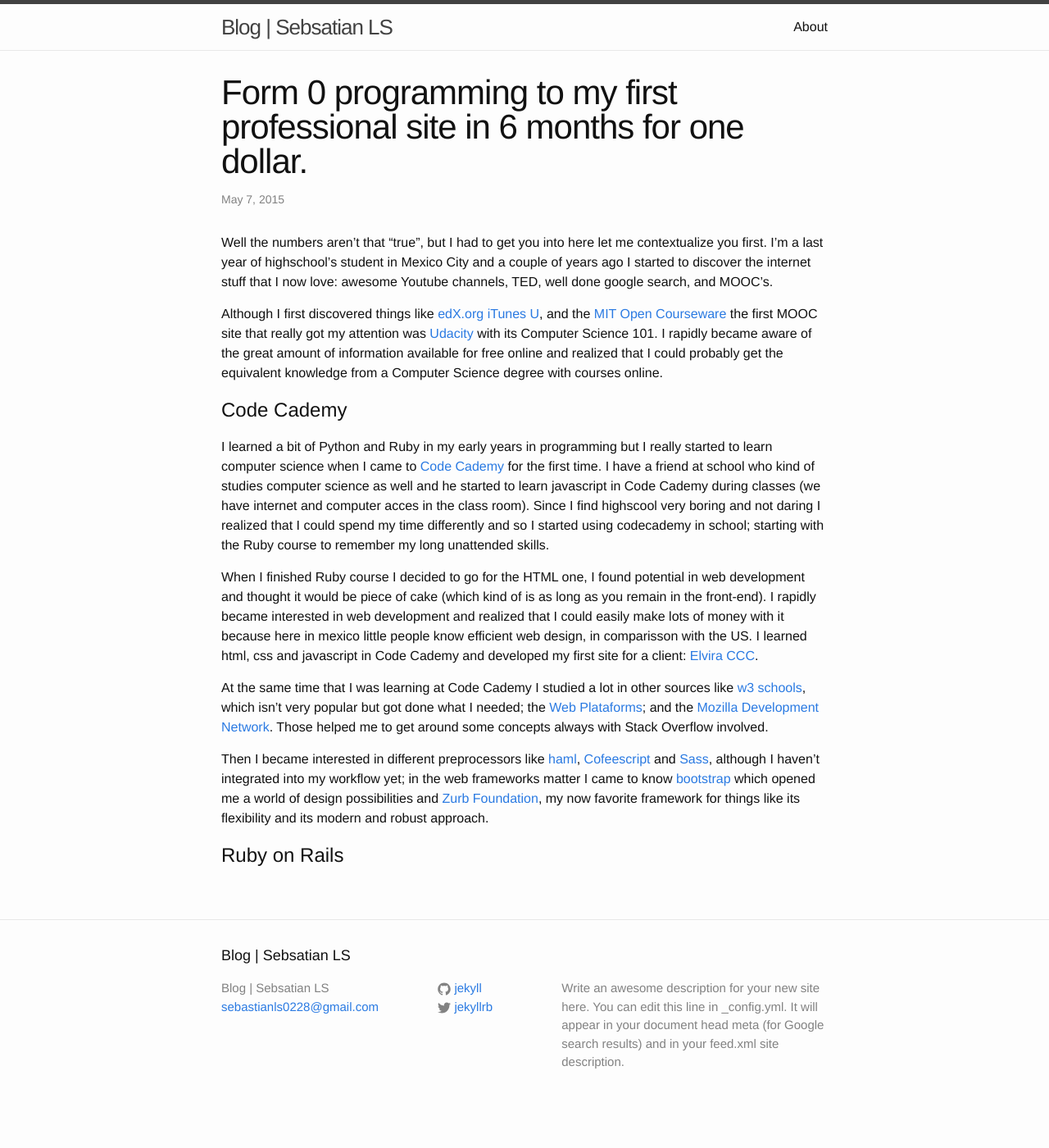
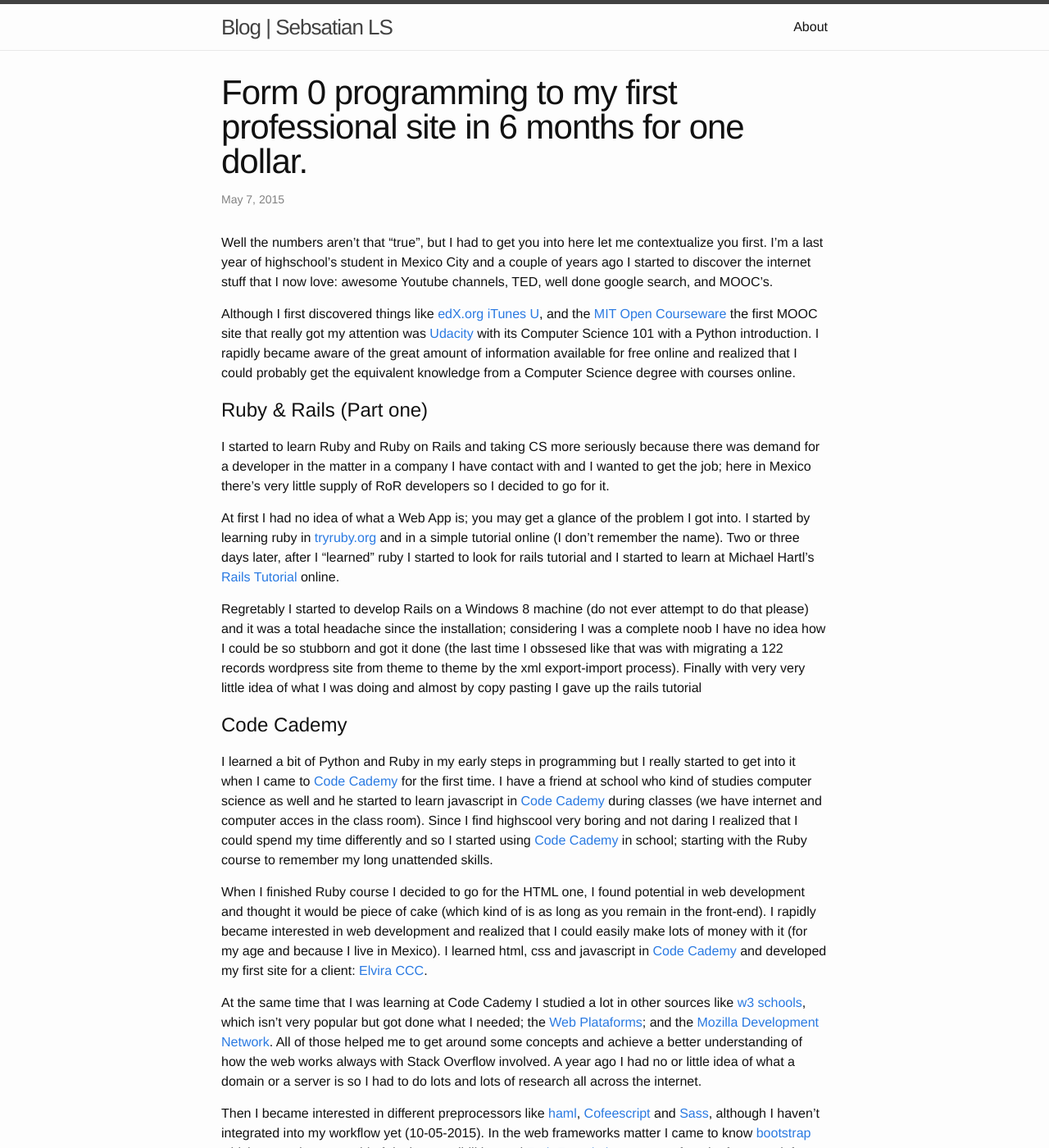
Before and after one commit to sebastian9/proyectos, a Jekyll site: the page built from _posts/2015-05-07-my-carreer.markdown, in a window 1280 px wide and 1400 px high. Shown: the whole window at 82% size. Built offline with Jekyll 4.4.1, drawn with Linux system fonts in a browser that asks for light colours.

Commit message:
Update 2015-05-07-my-carreer.markdown

```diff
--- a/_posts/2015-05-07-my-carreer.markdown
+++ b/_posts/2015-05-07-my-carreer.markdown
@@ -5,16 +5,22 @@
 
 Well the numbers aren't that "true", but I had to get you into here let me contextualize you first. I'm a last year of highschool's student in Mexico City and a couple of years ago I started to discover the internet stuff that I now love: awesome Youtube channels, TED, well done google search, and MOOC's.
 
-Although I first discovered things like [edX.org](http://edx.org) [iTunes U](http://www.apple.com/education/ipad/itunes-u/), and the [MIT Open Courseware](http://ocw.mit.edu/index.htm) the first MOOC site that really got my attention was [Udacity](http://udacity.com) with its Computer Science 101. I rapidly became aware of the great amount of information available for free online and realized that I could probably get the equivalent knowledge from a Computer Science degree with courses online.
+Although I first discovered things like [edX.org](http://edx.org) [iTunes U](http://www.apple.com/education/ipad/itunes-u/), and the [MIT Open Courseware](http://ocw.mit.edu/index.htm) the first MOOC site that really got my attention was [Udacity](http://udacity.com) with its Computer Science 101 with a Python introduction. I rapidly became aware of the great amount of information available for free online and realized that I could probably get the equivalent knowledge from a Computer Science degree with courses online.
+
+# Ruby & Rails (Part one)
+
+I started to learn Ruby and Ruby on Rails and taking CS more seriously because there was demand for a developer in the matter in a company I have contact with and I wanted to get the job; here in Mexico there's very little supply of RoR developers so I decided to go for it.
+
+At first I had no idea of what a Web App is; you may get a glance of the problem I got into. I started by learning ruby in [tryruby.org](http://tryruby.org) and in a simple tutorial online (I don't remember the name). Two or three days later, after I "learned" ruby I started to look for rails tutorial and I started to learn at Michael Hartl's [Rails Tutorial](http://railstutorial.org/book) online.
+
+Regretably I started to develop Rails on a Windows 8 machine (do not ever attempt to do that please) and it was a total headache since the installation; considering I was a complete noob I have no idea how I could be so stubborn and got it done (the last time I obssesed like that was with migrating a 122 records wordpress site from theme to theme by the xml export-import process). Finally with very very little idea of what I was doing and almost by copy pasting I gave up the rails tutorial
 
 # Code Cademy
 
-I learned a bit of Python and Ruby in my early years in programming but I really started to learn computer science when I came to [Code Cademy](https://codecaedemy.com) for the first time. I have a friend at school who kind of studies computer science as well and he started to learn javascript in Code Cademy during classes (we have internet and computer acces in the class room). Since I find highscool very boring and not daring I realized that I could spend my time differently and so I started using codecademy in school; starting with the Ruby course to remember my long unattended skills.
+I learned a bit of Python and Ruby in my early steps in programming but I really started to get into it when I came to [Code Cademy](https://codecaedemy.com) for the first time. I have a friend at school who kind of studies computer science as well and he started to learn javascript in [Code Cademy](https://codecaedemy.com) during classes (we have internet and computer acces in the class room). Since I find highscool very boring and not daring I realized that I could spend my time differently and so I started using [Code Cademy](https://codecaedemy.com) in school; starting with the Ruby course to remember my long unattended skills.
 
-When I finished Ruby course I decided to go for the HTML one, I found potential in web development and thought it would be piece of cake (which kind of  is as long as you remain in the front-end). I rapidly became interested in web development and realized that I could easily make lots of money with it because here in mexico little people know efficient web design, in comparisson with the US. I  learned html, css and javascript in  Code Cademy and developed my first site for a client: [Elvira CCC](http://elviraccc.com).
+When I finished Ruby course I decided to go for the HTML one, I found potential in web development and thought it would be piece of cake (which kind of  is as long as you remain in the front-end). I rapidly became interested in web development and realized that I could easily make lots of money with it (for my age and because I live in Mexico). I  learned html, css and javascript in  [Code Cademy](https://codecaedemy.com) and developed my first site for a client: [Elvira CCC](http://elviraccc.com).
 
-At the same time that I was learning at Code Cademy I studied a lot in other sources like [w3 schools](http://w3schools.com), which isn't very popular but got done what I needed; the [Web Plataforms](www.webplataforms.org);  and the [Mozilla Development Network](http://ocw.mit.edu/index.htm). Those helped me to get around some concepts always with Stack Overflow involved.
+At the same time that I was learning at Code Cademy I studied a lot in other sources like [w3 schools](http://w3schools.com), which isn't very popular but got done what I needed; the [Web Plataforms](www.webplataforms.org);  and the [Mozilla Development Network](http://ocw.mit.edu/index.htm). All of those helped me to get around some concepts and achieve a better understanding of how the web works always with Stack Overflow involved. A year ago I had no or little idea of what a domain or a server is so I had to do lots and lots  of research all across the internet.
 
-Then I became interested in different preprocessors like [haml](http://http://haml.info), [Cofeescript](http://coffeescript.org) and [Sass](http://sass-lang.org), although I haven't integrated into my workflow yet; in the web frameworks matter  I came to know [bootstrap](http://getbootstrap.com) which opened me a world of design possibilities and [Zurb Foundation](http://foundation.zurb.com), my now favorite framework for things like its flexibility and its modern and robust approach.
-
-# Ruby on Rails
+Then I became interested in different preprocessors like [haml](http://http://haml.info), [Cofeescript](http://coffeescript.org) and [Sass](http://sass-lang.org), although I haven't integrated into my workflow yet (10-05-2015). In the web frameworks matter  I came to know [bootstrap](http://getbootstrap.com) which opened me a world of design possibilities and [Zurb Foundation](http://foundation.zurb.com), my now favorite framework for things like its flexibility and its modern and robust approach.
```
